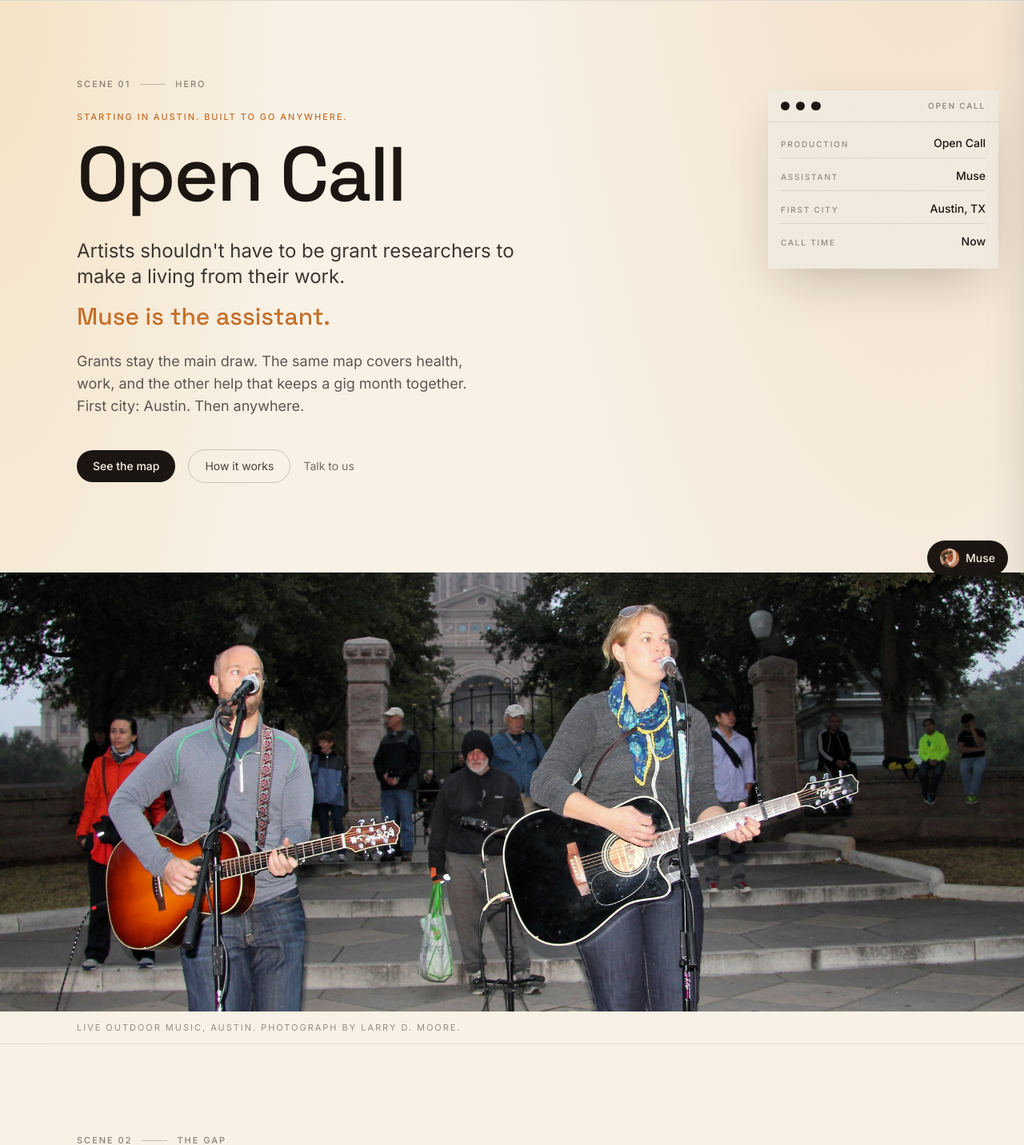
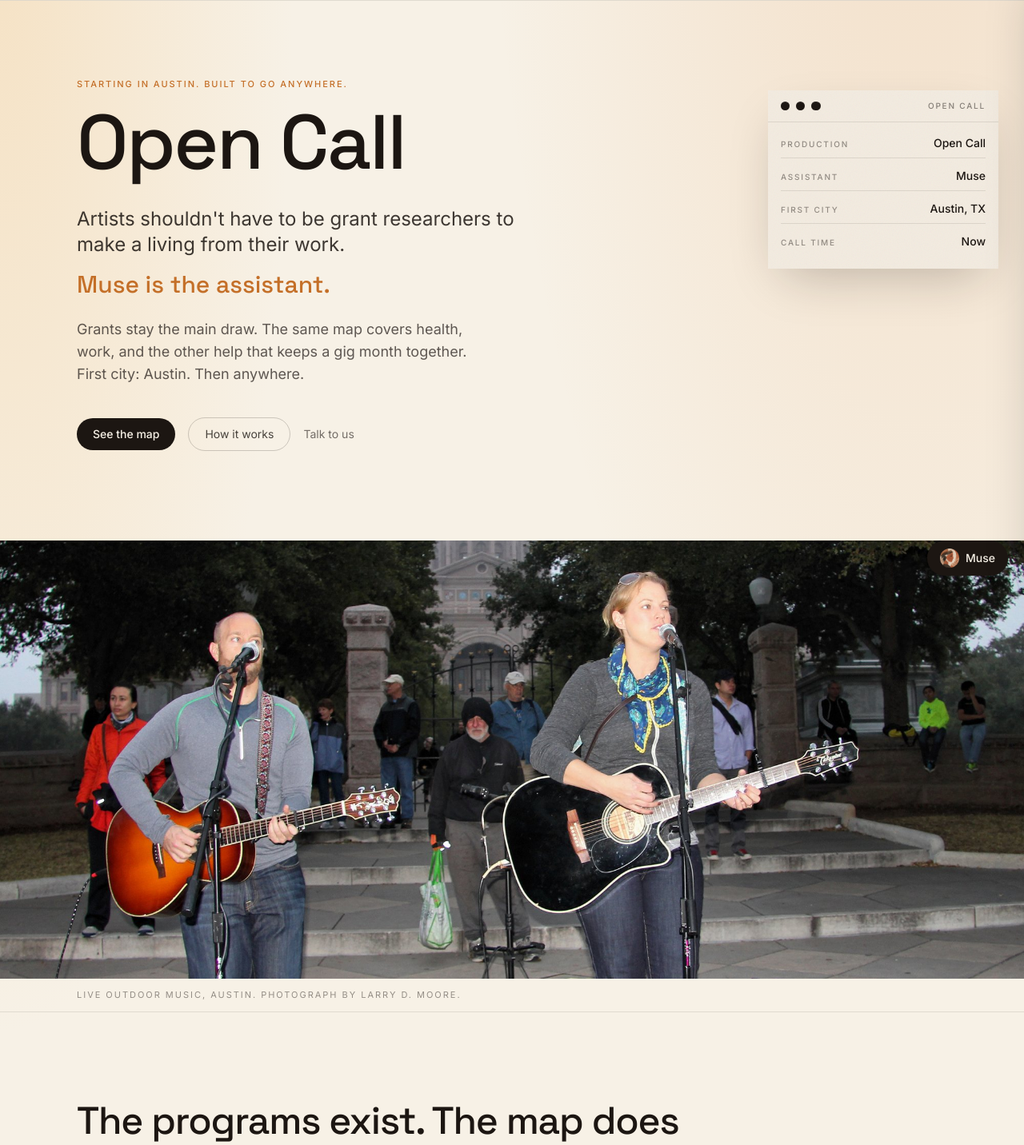
Before and after one commit to LukeLit/call-sheet-atx, a Next.js app: page / in a window 1280 px wide. Shown: the part 60-1492 px from the top of the page at 80% size. Built offline with nearby package versions, Linux system fonts and the light colour scheme.

Commit message:
Remove leftover Scene call-sheet labels from the public site.

```diff
--- a/src/app/directors/page.tsx
+++ b/src/app/directors/page.tsx
@@ -4,7 +4,6 @@ import { Header } from "@/components/Header";
 import { Footer } from "@/components/Footer";
 import { PhotoBand } from "@/components/PhotoBand";
 import { Reveal } from "@/components/Reveal";
-import { SceneMark } from "@/components/SceneMark";
 import { contact, directors, directorsNavItem, photos, site } from "@/data/content";
 import { cn } from "@/lib/cn";
 
@@ -21,8 +20,7 @@ export default function DirectorsPage() {
       <main>
         <section className="mx-auto max-w-6xl px-5 pb-16 pt-16 sm:px-8 sm:pb-20 sm:pt-24">
           <Reveal>
-            <SceneMark scene={directors.scene} slug={directors.slug} />
-            <p className="mt-6 text-[11px] font-medium uppercase tracking-sheet text-amber">
+            <p className="text-[11px] font-medium uppercase tracking-sheet text-amber">
               {directors.kicker}
             </p>
             <h1 className="mt-4 max-w-3xl font-display text-4xl font-medium leading-[1.05] tracking-tight text-ink sm:text-6xl">
@@ -41,8 +39,7 @@ export default function DirectorsPage() {
         <section className="border-t border-ink/10">
           <div className="mx-auto max-w-6xl px-5 py-20 sm:px-8 sm:py-28">
             <Reveal>
-              <SceneMark scene="02" slug="Three seats" />
-              <h2 className="mt-6 max-w-2xl font-display text-4xl font-medium leading-[1.05] tracking-tight text-ink sm:text-5xl">
+              <h2 className="max-w-2xl font-display text-4xl font-medium leading-[1.05] tracking-tight text-ink sm:text-5xl">
                 Texas wants three.
               </h2>
               <p className="mt-6 max-w-xl text-base leading-relaxed text-ink/70 sm:text-lg">
@@ -64,8 +61,7 @@ export default function DirectorsPage() {
           <div className="mx-auto max-w-6xl px-5 py-20 sm:px-8 sm:py-28">
             <Reveal>
               <div className="border border-ink/10 bg-paper-50 px-6 py-10 sm:px-12 sm:py-14">
-                <SceneMark scene="03" slug="Next" />
-                <h2 className="mt-6 max-w-2xl font-display text-4xl font-medium leading-[1.05] tracking-tight text-ink sm:text-5xl">
+                <h2 className="max-w-2xl font-display text-4xl font-medium leading-[1.05] tracking-tight text-ink sm:text-5xl">
                   {directors.next.title}
                 </h2>
                 <p className="mt-6 max-w-xl text-base leading-relaxed text-ink/75 sm:text-lg">
--- a/src/components/Hero.tsx
+++ b/src/components/Hero.tsx
@@ -2,7 +2,6 @@
 
 import { motion, useReducedMotion } from "framer-motion";
 import { hero, site } from "@/data/content";
-import { SceneMark } from "@/components/SceneMark";
 
 const ease = [0.22, 1, 0.36, 1] as [number, number, number, number];
 
@@ -22,12 +21,9 @@ export function Hero() {
           variants={{ show: { transition: { staggerChildren: 0.1 } } }}
           className="max-w-3xl"
         >
-          <motion.div variants={fade}>
-            <SceneMark scene={hero.scene} slug={hero.slug} />
-          </motion.div>
           <motion.p
             variants={fade}
-            className="mt-6 text-[11px] font-medium uppercase tracking-sheet text-amber"
+            className="text-[11px] font-medium uppercase tracking-sheet text-amber"
           >
             {hero.kicker}
           </motion.p>
--- a/src/components/Map.tsx
+++ b/src/components/Map.tsx
@@ -1,6 +1,5 @@
 import { map } from "@/data/content";
 import { Reveal } from "@/components/Reveal";
-import { SceneMark } from "@/components/SceneMark";
 import { cn } from "@/lib/cn";
 
 export function Map() {
@@ -8,8 +7,7 @@ export function Map() {
     <section id="map" className="border-t border-ink/10">
       <div className="mx-auto max-w-6xl px-5 py-20 sm:px-8 sm:py-28">
         <Reveal>
-          <SceneMark scene={map.scene} slug={map.slug} />
-          <h2 className="mt-6 max-w-3xl font-display text-4xl font-medium leading-[1.05] tracking-tight text-ink sm:text-5xl">
+          <h2 className="max-w-3xl font-display text-4xl font-medium leading-[1.05] tracking-tight text-ink sm:text-5xl">
             {map.title}
           </h2>
           <p className="mt-6 max-w-2xl text-base leading-relaxed text-ink/75 sm:text-lg">
--- a/src/components/Platform.tsx
+++ b/src/components/Platform.tsx
@@ -1,7 +1,6 @@
 import { MessageCircle, UserRound, Database } from "lucide-react";
 import { platform } from "@/data/content";
 import { Reveal } from "@/components/Reveal";
-import { SceneMark } from "@/components/SceneMark";
 import { cn } from "@/lib/cn";
 
 const icons = {
@@ -15,8 +14,7 @@ export function Platform() {
     <section id="platform" className="border-t border-ink/10">
       <div className="mx-auto max-w-6xl px-5 py-20 sm:px-8 sm:py-28">
         <Reveal>
-          <SceneMark scene={platform.scene} slug={platform.slug} />
-          <h2 className="mt-6 max-w-3xl font-display text-4xl font-medium leading-[1.05] tracking-tight text-ink sm:text-5xl">
+          <h2 className="max-w-3xl font-display text-4xl font-medium leading-[1.05] tracking-tight text-ink sm:text-5xl">
             {platform.title}
           </h2>
           <p className="mt-6 max-w-2xl text-base leading-relaxed text-ink/75 sm:text-lg">
--- a/src/components/Problem.tsx
+++ b/src/components/Problem.tsx
@@ -1,14 +1,12 @@
 import { problem } from "@/data/content";
 import { Reveal } from "@/components/Reveal";
-import { SceneMark } from "@/components/SceneMark";
 
 export function Problem() {
   return (
     <section id="problem" className="border-t border-ink/10">
       <div className="mx-auto max-w-6xl px-5 py-20 sm:px-8 sm:py-28">
         <Reveal>
-          <SceneMark scene={problem.scene} slug={problem.slug} />
-          <h2 className="mt-6 max-w-3xl font-display text-4xl font-medium leading-[1.05] tracking-tight text-ink sm:text-5xl">
+          <h2 className="max-w-3xl font-display text-4xl font-medium leading-[1.05] tracking-tight text-ink sm:text-5xl">
             {problem.title}
           </h2>
           <div className="mt-8 max-w-2xl space-y-4 text-base leading-relaxed text-ink/75 sm:text-lg">
--- a/src/components/SceneMark.tsx
+++ /dev/null
@@ -1,22 +0,0 @@
-import { cn } from "@/lib/cn";
-
-type SceneMarkProps = {
-  scene: string;
-  slug: string;
-  tone?: "night" | "paper";
-};
-
-export function SceneMark({ scene, slug, tone = "paper" }: SceneMarkProps) {
-  return (
-    <div
-      className={cn(
-        "flex items-center gap-3 text-[11px] font-medium uppercase tracking-sheet",
-        tone === "paper" ? "text-ink/50" : "text-paper/70",
-      )}
-    >
-      <span>Scene {scene}</span>
-      <span className="h-px w-8 bg-current opacity-50" />
-      <span>{slug}</span>
-    </div>
-  );
-}
```
